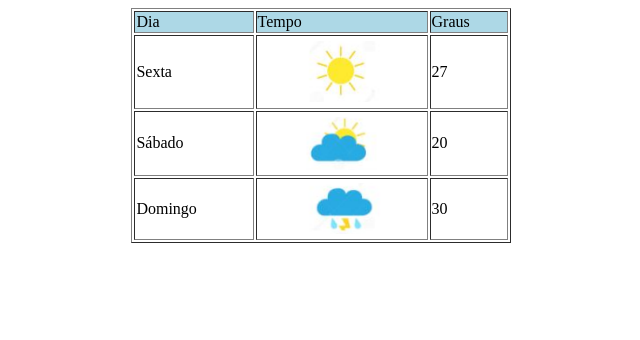
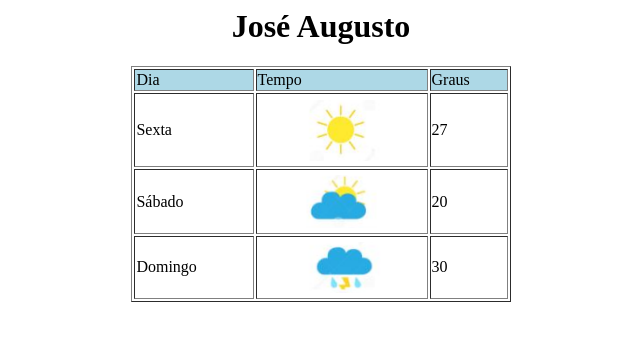
Before and after one commit to J0seAugust0/AulaWeb_Servidores, a plain HTML site: page index.html in a window 1280 px wide. Shown: the whole page, without its empty margins (319-959 px from the left). Drawn offline with Linux system fonts and the light colour scheme.

Commit message:
Update index.html

```diff
--- a/index.html
+++ b/index.html
@@ -1,5 +1,6 @@
 <html>
-
+<meta charset=UTF-8>
+<center><h1> José Augusto </h1></center>
 <table border=1
 align=center
 width=30%
```
